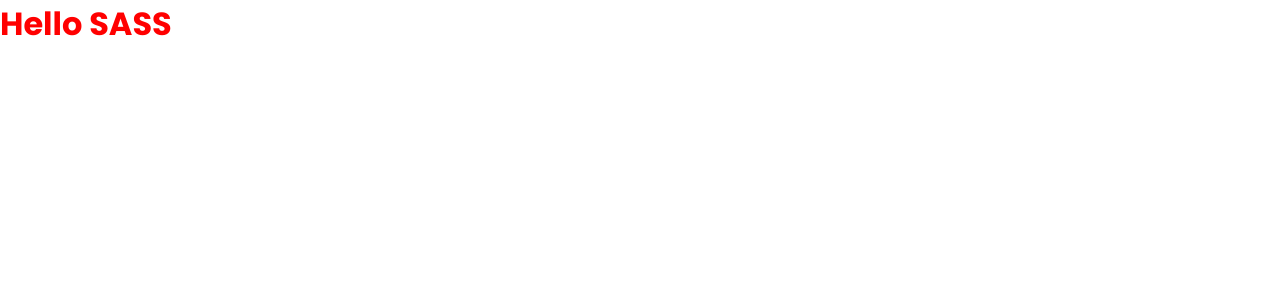
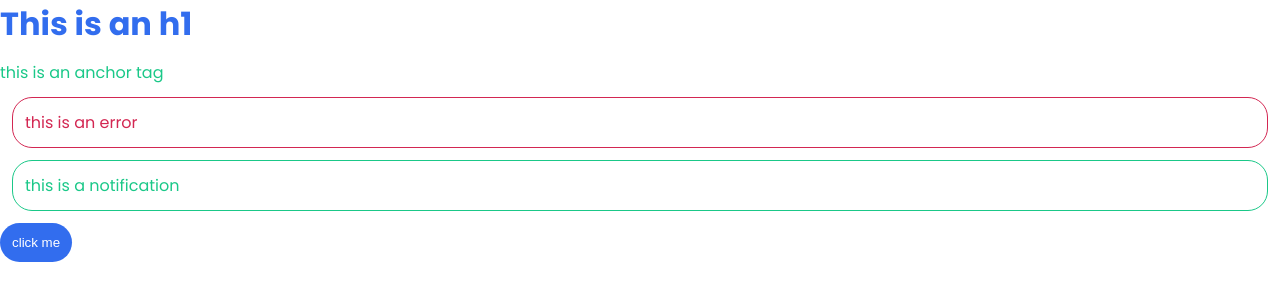
Before and after one commit to BingFengHung/sass_tutorial, a website: page index.html in a window 1280 px wide. Drawn offline with Linux system fonts and the light colour scheme.

Commit message:
Sass variables

```diff
--- a/index.html
+++ b/index.html
@@ -8,11 +8,12 @@
 	<link rel="stylesheet" href="css/index.css">
 </head>
 <body>
-	<h1>
-	<a href="#">
-	Hello SASS
-	</a>
-	</h1>
+	<h1>This is an h1</h1>
+	<a href="#">this is an anchor tag</a>
+	<p class="error">this is an error</p>
+	<p class="notification">this is a notification</p>
+	<button>click me</button>
+
 
 </body>
 </html>
--- a/index.scss
+++ b/index.scss
@@ -29,8 +29,53 @@
   max-width: 100%;
 }
 
+// theme colors define
+$primary: #326dee;
+$secondary: #1ac888;
+$error: #d32752;
+$info: #f6c31c;
+
+// spacing
+$base-padding: 0.75rem;
+$base-margin: 0.75rem;
+
+// borders
+$base-border-thickness: 1px;
+$base-border-radius: 20px;
+
 h1 {
-  a {
-    color: red;
-  }
+  color: $primary;
+  margin-bottom: $base-margin;
 }
+
+a {
+  color: $secondary;
+}
+
+button {
+  color: white;
+  border: 0;
+  background: $primary;
+  border-radius: $base-border-radius;
+  padding: $base-padding;
+}
+
+.error {
+  color: $error;
+  border-color: $error;
+  border-style: solid;
+  margin: $base-margin;
+  padding: $base-padding;
+  border-radius: $base-border-radius;
+  border-width: $base-border-thickness;
+}
+
+.notification {
+  color: $secondary;
+  border-color: $secondary;
+  border-style: solid;
+  margin: $base-margin;
+  padding: $base-padding;
+  border-radius: $base-border-radius;
+  border-width: $base-border-thickness;
+}
```
Also changed, not shown: css/index.css.
